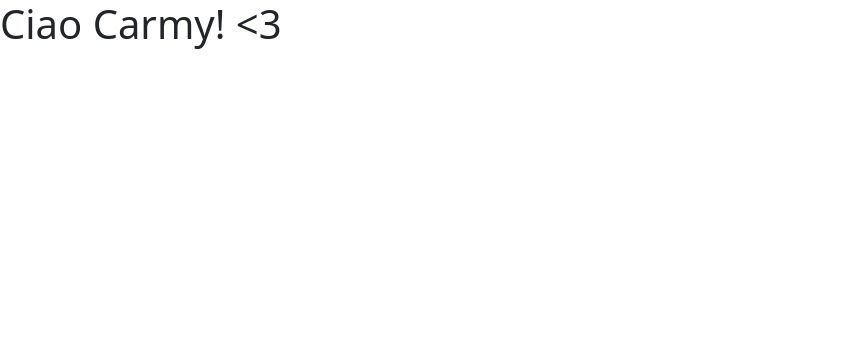
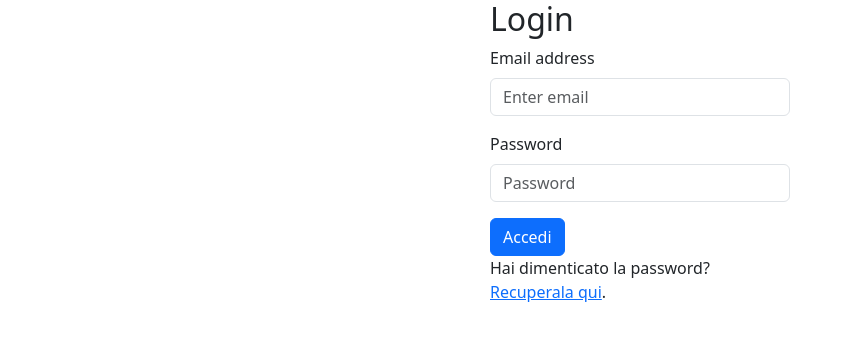
Before and after one commit to l3ox64/GGJS, a React (Create React App) app: page /login in a window 1280 px wide. Shown: the top 340 px of the page, without its empty margins (0-851 px from the left). Built offline with nearby package versions, Linux system fonts and the light colour scheme.

Commit message:
register, login, resetpassword added

```diff
--- a/src/App.js
+++ b/src/App.js
@@ -1,16 +1,20 @@
 import React from 'react';
-import { BrowserRouter, RouterProvider, Routes, Route } from "react-router-dom";
+import { BrowserRouter as Router, Route, Routes } from 'react-router-dom';
 import 'bootstrap/dist/css/bootstrap.min.css';
-import LoginForm from './components/LoginForm';
+import Login from './components/Login';
+import Register from './components/Register';
+import ForgotPassword from './components/ForgotPassword';
 
-function App() {
+const App = () => {
   return (
-    <BrowserRouter>
-      <Routes>
-        <Route path="/" element={<LoginForm/>}/>
-        <Route path="/login" element={(<><h1>Ciao Carmy! {"<3"}</h1></>)}/>
-      </Routes>
-    </BrowserRouter>
+  <Router>
+    <Routes>
+        <Route path="/" element= {<Login/>} />
+        <Route path="/login" element={<Login/>} />
+        <Route path="/register" element={<Register/>} />
+        <Route path="/forgot-password" element={<ForgotPassword/>} />
+    </Routes>
+  </Router>
   );
 }
 
--- /dev/null
+++ b/src/components/ForgotPassword.js
@@ -0,0 +1,34 @@
+import React, { useState } from 'react';
+import { Form, Button, Col } from 'react-bootstrap';
+
+const ForgotPassword = () => {
+  const [email, setEmail] = useState('');
+
+  const handleForgotPassword = () => {
+    console.log('Recupera la password per:', email);
+  };
+
+  return (
+    <div className="d-flex justify-content-center"> {}
+      <div style={{ maxWidth: "300px" }}> {}
+        <h2>Password Dimenticata</h2>
+        <Form>
+          <Form.Group className="mb-3" controlId="formBasicEmail">
+            <Form.Label>Email:</Form.Label> {}
+            <Form.Control type="email" placeholder="Enter email" value={email} onChange={(e) => setEmail(e.target.value)} />
+          </Form.Group>
+
+          <Button variant="primary" type="button" onClick={handleForgotPassword}>
+            Invia recupero password
+          </Button>
+        </Form>
+
+        <p>
+          Ricordato? <a href="/login">Accedi qui</a>.
+        </p>
+      </div>
+    </div>
+  );
+};
+
+export default ForgotPassword;
--- /dev/null
+++ b/src/components/Login.js
@@ -0,0 +1,40 @@
+import React, { useState } from 'react';
+import { Form, Button, Col } from 'react-bootstrap';
+
+const Login = () => {
+  const [email, setEmail] = useState('');
+  const [password, setPassword] = useState('');
+
+  const handleLogin = () => {
+    console.log('Effettua l\'accesso con:', email, password);
+  };
+
+  return (
+    <div className="d-flex justify-content-center"> {}
+      <div style={{ maxWidth: "300px" }}> {}
+        <h2>Login</h2>
+        <Form>
+          <Form.Group className="mb-3" controlId="formBasicEmail">
+            <Form.Label>Email address</Form.Label>
+            <Form.Control type="email" placeholder="Enter email" value={email} onChange={(e) => setEmail(e.target.value)} />
+          </Form.Group>
+
+          <Form.Group className="mb-3" controlId="formBasicPassword">
+            <Form.Label>Password</Form.Label>
+            <Form.Control type="password" placeholder="Password" value={password} onChange={(e) => setPassword(e.target.value)} />
+          </Form.Group>
+
+          <Button variant="primary" type="button" onClick={handleLogin}>
+            Accedi
+          </Button>
+        </Form>
+
+        <p>
+          Hai dimenticato la password? <a href="/forgot-password">Recuperala qui</a>.
+        </p>
+      </div>
+    </div>
+  );
+};
+
+export default Login;
--- /dev/null
+++ b/src/components/Register.js
@@ -0,0 +1,40 @@
+import React, { useState } from 'react';
+import { Form, Button, Col } from 'react-bootstrap';
+
+const Register = () => {
+  const [email, setEmail] = useState('');
+  const [password, setPassword] = useState('');
+
+  const handleRegister = () => {
+    console.log('Registra con:', email, password);
+  };
+
+  return (
+    <div className="d-flex justify-content-center"> {}
+      <div style={{ maxWidth: "300px" }}> {}
+        <h2>Registrati</h2>
+        <Form>
+          <Form.Group className="mb-3" controlId="formBasicEmail">
+            <Form.Label>Email address</Form.Label>
+            <Form.Control type="email" placeholder="Enter email" value={email} onChange={(e) => setEmail(e.target.value)} />
+          </Form.Group>
+
+          <Form.Group className="mb-3" controlId="formBasicPassword">
+            <Form.Label>Password</Form.Label>
+            <Form.Control type="password" placeholder="Password" value={password} onChange={(e) => setPassword(e.target.value)} />
+          </Form.Group>
+
+          <Button variant="primary" type="button" onClick={handleRegister}>
+            Registrati
+          </Button>
+        </Form>
+
+        <p>
+          Hai già un account? <a href="/login">Accedi qui</a>.
+        </p>
+      </div>
+    </div>
+  );
+};
+
+export default Register;
```
